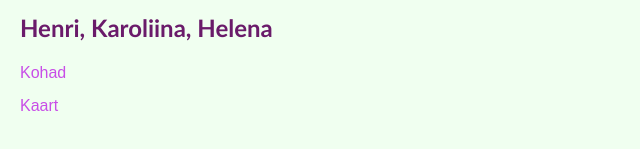
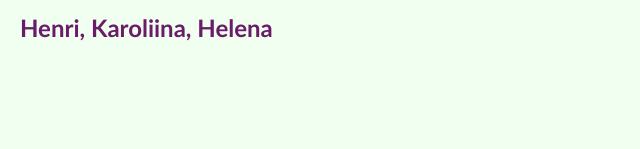
Before and after one commit to henriausin-svg/Leheprojekt26_purgi, a plain HTML site: page index.html in a window 1280 px wide. Shown: the part 165-314 px from the top of the page, without its empty margins (0-640 px from the left). Drawn offline with Linux system fonts and the light colour scheme.

Commit message:
ei ole üleliigset linki

```diff
--- a/index.html
+++ b/index.html
@@ -20,9 +20,5 @@
     <body>
         <h1>Kasulikud kohad tudengile Tartus</h1>
         <h2>Henri, Karoliina, Helena</h2>
-        <ul>
-            <li><a href="kohad.html">Kohad</a></li>
-            <li><a href="kaart.html">Kaart</a></li>
-        </ul>
     </body>
 </html>
```
